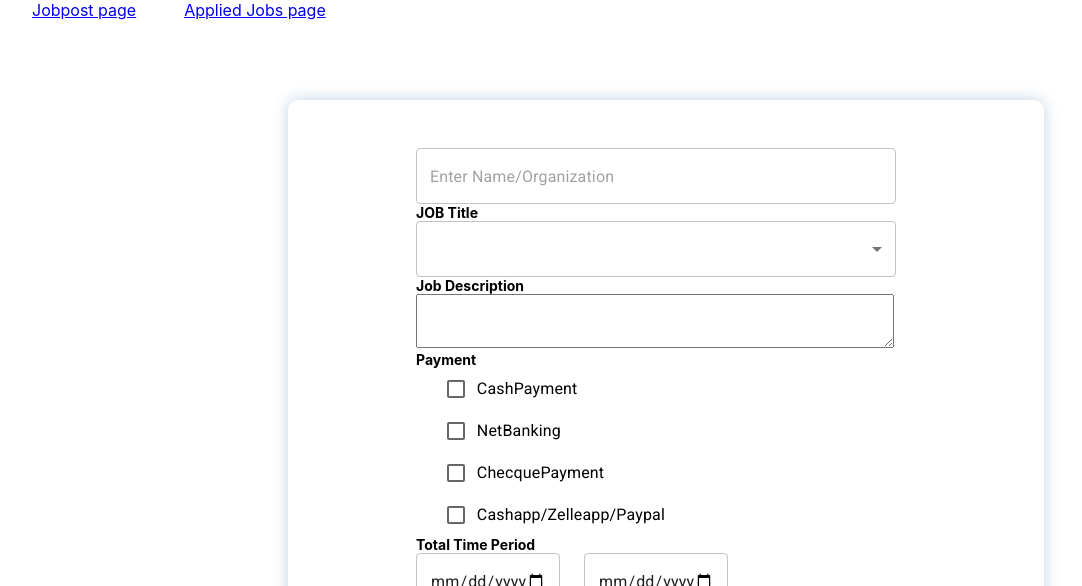
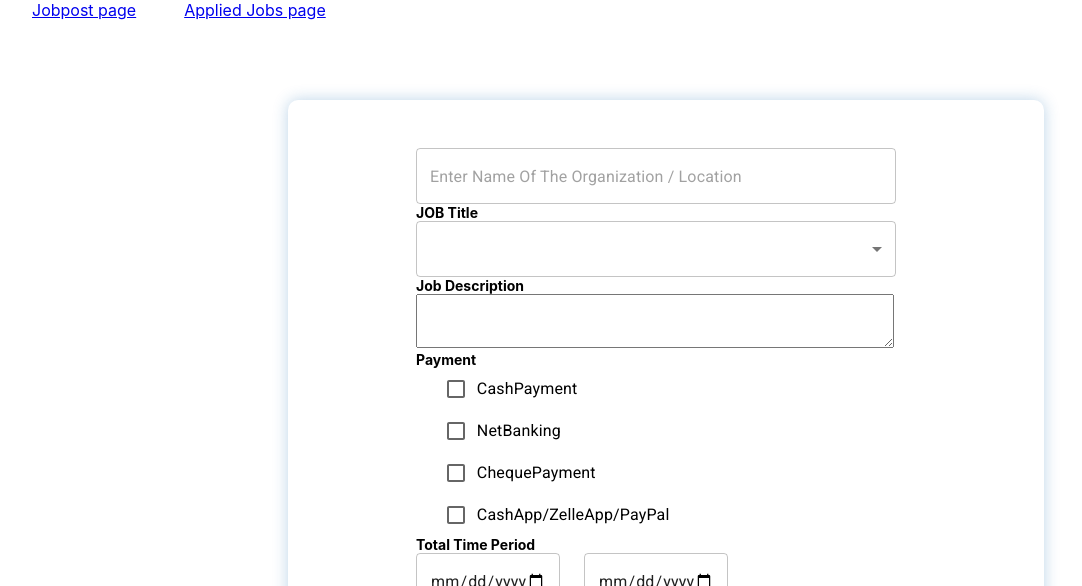
Before and after one commit to Intellisavvy/teens_portal_react_app, a React (Create React App) app: page / in a window 1280 px wide. Shown: the top 586 px of the page, without its empty margins (16-1098 px from the left). Built offline with nearby package versions, Linux system fonts and the light colour scheme.

Commit message:
Change Naming Conventions

```diff
--- a/src/App.tsx
+++ b/src/App.tsx
@@ -1,11 +1,10 @@
 import React from "react";
-import AppRoutes from "./components/Approutes";
+import AppRoutes from "./components/AppRoutes";
 
 function App() {
   return (
     <div >
-
-      <AppRoutes/>
+      <AppRoutes />
     </div>
   );
 }
--- a/src/components/Vendor/jobpost.tsx
+++ b/src/components/Vendor/jobpost.tsx
@@ -5,92 +5,120 @@ import TextField from '@mui/material/TextField';
 import FormControlLabel from '@mui/material/FormControlLabel';
 import Button from '@mui/material/Button';
 import './App.css';
-import { Checkbox, Select,MenuItem, BadgeMark } from '@mui/material';
+import { Checkbox, Select, MenuItem, BadgeMark } from '@mui/material';
 import Grid from '@mui/material/Grid';
 import Box from '@mui/material/Box';
-import { red } from '@mui/material/colors';
+// import { red } from '@mui/material/colors';
+
+
+
 const label = { inputProps: { 'aria-label': 'Checkbox demo' } };
 
 
-const Jobpost=(props:any) =>{
+const JobPost = (props: any) => {
 
-    const[check,setcheck]=React.useState(false);
-    const[data,setdata]=useState({
-    name:'',
-    option:'',
-    descp:'',
-   cashpayment:'',
-   netbanking:'',
-   checkpayment:'',
-   cashapp:'',
-   time:'',
-   date:'',
-   work:'',
-   state:'',
-   city:'',
-   code:'',
-   contact:''
+    const [check, setcheck] = React.useState(false);
+    const [data, setdata] = useState({
+        VenueName: '',
+        TypeOfPostAppliedFor: '',
+        JobDescription: '',
+        CashPayment: '',
+        NetBanking: '',
+        ChequePayment: '',
+        CashApp_ZelleApp_PayPal: '',
+        WorkStartingDate: '',
+        WorkEndingDate: '',
+        WorkingTime: '',
+        LocatedState: '',
+        LocatedCity: '',
+        ZipCode: '',
+        ContactingDetails: ''
 
     })
 
 
-    const[love,setlove]=useState('');
+    const [love, setlove] = useState('');
     // const Post=e=>{
     //     const hike=e.target.value;
     //     setlove(hike);
     // }
-    const checkboxref =useRef('');
-    const{name,option,descp,cashpayment,netbanking,checkpayment,cashapp,time,date,work,state,city,code,contact}=data;
-    const[checkbox,setcheckbox]=useState(false);
-    const post=(e:any) =>{
+    const checkboxref = useRef('');
+    const {
+        VenueName,
+        TypeOfPostAppliedFor,
+        JobDescription,
+        CashPayment,
+        NetBanking,
+        ChequePayment,
+        CashApp_ZelleApp_PayPal,
+        WorkStartingDate,
+        WorkEndingDate,
+        WorkingTime,
+        LocatedState,
+        LocatedCity,
+        ZipCode,
+        ContactingDetails
+    } = data;
+    const [checkbox, setcheckbox] = useState(false);
+    const onJobPostInput = (e: any) => {
         // setcheckbox(checkboxref.current.checked);
 
-        setdata({...data,[e.target.name]:e.target.value});
-        const hike=e.target.value;
+        setdata({ ...data, [e.target.name]: e.target.value });
+        const hike = e.target.value;
         setlove(hike);
     };
 
 
-    const hello=(e:any)=>{
+    const hello = (e: any) => {
         e.preventDefault();
-       props.onflow(name,option,descp,cashpayment,netbanking,checkpayment,cashapp,time,date,work,state,city,code,contact);
+        props.onflow(
+            VenueName,
+            TypeOfPostAppliedFor,
+            JobDescription,
+            CashPayment,
+            NetBanking,
+            ChequePayment,
+            CashApp_ZelleApp_PayPal,
+            WorkStartingDate,
+            WorkEndingDate,
+            WorkingTime,
+            LocatedState,
+            LocatedCity,
+            ZipCode,
+            ContactingDetails
+        );
         setdata({
-            name:'',
-            option:'',
-            descp:'',
-            cashpayment:'',
-            netbanking:'',
-            checkpayment:'',
-            cashapp:'',
-            time:'',
-            date:'',
-            work:'',
-            state:'',
-            city:'',
-            code:'',
-            contact:''
+            VenueName: '',
+            TypeOfPostAppliedFor: '',
+            JobDescription: '',
+            CashPayment: '',
+            NetBanking: '',
+            ChequePayment: '',
+            CashApp_ZelleApp_PayPal: '',
+            WorkStartingDate: '',
+            WorkEndingDate: '',
+            WorkingTime: '',
+            LocatedState: '',
+            LocatedCity: '',
+            ZipCode: '',
+            ContactingDetails: ''
         })
     }
 
 
     return (
         <div >
-
             <Grid container>
-
                 <Box className='well'>
                     <form onSubmit={hello} className="side">
-
                         <div className="sall">
                             <TextField
-
-                            name='name'
-                            value={name}
-                            placeholder='Enter Name/Organization'
+                                name='VenueName'
+                                value={VenueName}
+                                placeholder='Enter Name Of The Organization / Location'
                                 type={'text'}
-                            onChange={post}
+                                onChange={onJobPostInput}
                                 className="fieldsize"
-
                             />
                         </div>
                         <div >
@@ -106,8 +134,14 @@ const Jobpost=(props:any) =>{
                                 } */}
                             </div>
                             <div >
-                    <Select  labelId="demo-simple-select-label" id="demo-simple-select"
-                           value={option}   name="option" onChange={post} className="fieldsize">
+                                <Select
+                                    labelId="demo-simple-select-label"
+                                    id="demo-simple-select"
+                                    value={TypeOfPostAppliedFor}
+                                    name="TypeOfPostAppliedFor"
+                                    onChange={onJobPostInput}
+                                    className="fieldsize"
+                                >
                                     <MenuItem value="none">---None---</MenuItem>
                                     <MenuItem value="Babysiter">Baby Sitter</MenuItem>
                                     <MenuItem value="Gardener">Gardener</MenuItem>
@@ -133,35 +167,75 @@ const Jobpost=(props:any) =>{
                                 <label><b>Job Description</b></label>
                             </div>
                             <div>
-                        <textarea  value={descp}   name="descp" onChange={post} required className='size'/>
+                                <textarea
+                                    value={JobDescription}
+                                    name="JobDescription"
+                                    onChange={onJobPostInput}
+                                    required
+                                    className='size'
+                                />
                             </div>
                         </div>
                         <div>
-                        <label ><b>Payment</b></label>
+                            <label><b>Payment</b></label>
                             <div>
-                            <FormControlLabel label="CashPayment" control={<Checkbox  />}  style={{ marginLeft: "3%" }} name="cashpayment" value="cashpayment"  onChange={post} /><br/>
-                            <FormControlLabel label="NetBanking" control={<Checkbox />}  style={{ marginLeft: "3%" }} name="netbanking" value="netbanking"  onChange={post} /><br/>
-                            <FormControlLabel  label="ChecquePayment" control={<Checkbox />}  style={{ marginLeft: "3%" }} name="checkpayment" value="checkpayment" onChange={post}/><br />
-                            <FormControlLabel label="Cashapp/Zelleapp/Paypal" control={<Checkbox />}  style={{ marginLeft: "3%" }} name="cashapp/zelleapp/paypal" value="cashapp/zelleapp/paypal"  onChange={post}/><br />
+                                <FormControlLabel
+                                    label="CashPayment"
+                                    control={<Checkbox />}
+                                    style={{ marginLeft: "3%" }}
+                                    name="CashPayment"
+                                    value="CashPayment"
+                                    onChange={onJobPostInput}
+                                /><br />
+                                <FormControlLabel
+                                    label="NetBanking"
+                                    control={<Checkbox />}
+                                    style={{ marginLeft: "3%" }}
+                                    name="NetBanking"
+                                    value="NetBanking"
+                                    onChange={onJobPostInput}
+                                /><br />
+                                <FormControlLabel
+                                    label="ChequePayment"
+                                    control={<Checkbox />}
+                                    style={{ marginLeft: "3%" }}
+                                    name="ChequePayment"
+                                    value="ChequePayment"
+                                    onChange={onJobPostInput}
+                                /><br />
+                                <FormControlLabel
+                                    label="CashApp/ZelleApp/PayPal"
+                                    control={<Checkbox />}
+                                    style={{ marginLeft: "3%" }}
+                                    name="CashApp_ZelleApp_PayPal"
+                                    value="CashApp/ZelleApp/PayPal"
+                                    onChange={onJobPostInput}
+                                /><br />
                             </div>
-
                         </div>
-
                         <div >
                             <div>
                                 <label><b>Total Time Period</b></label>
                             </div>
-                        <div style={{display:'flex'}}>
+                            <div style={{ display: 'flex' }}>
                                 <div >
                                     <TextField
-                                 value={time}   name="time" onChange={post}  className='flow' type={'date'}
+                                        value={WorkStartingDate}
+                                        name="WorkStartingDate"
+                                        onChange={onJobPostInput}
+                                        className='flow'
+                                        type={'date'}
                                     />
 
                                 </div>
                                 <div className='flip'>
                                     <TextField
                                         type={'date'}
-                                    value={date}   name="date" onChange={post}  className='flow' />
+                                        value={WorkEndingDate}
+                                        name="WorkEndingDate"
+                                        onChange={onJobPostInput}
+                                        className='flow'
+                                    />
                                 </div>
                             </div>
                         </div>
@@ -169,56 +243,79 @@ const Jobpost=(props:any) =>{
                             <div>
                                 <label><b>Work Timings</b></label>
                             </div>
-                        <TextField value={work}   name="work" onChange={post} className="fieldsize"/>
+                            <TextField
+                                value={WorkingTime}
+                                name="WorkingTime"
+                                onChange={onJobPostInput}
+                                className="fieldsize"
+                            />
                         </div>
                         <div >
                             <div>
                                 <label><b>Job Location</b></label>
                             </div>
-                        <div style={{display:'flex'}}>
+                            <div style={{ display: 'flex' }}>
                                 <div >
                                     <TextField
-                                 value={state}   name="state" onChange={post}  className='flow'
-                                  placeholder='State'/>
+                                        value={LocatedState}
+                                        name="LocatedState"
+                                        onChange={onJobPostInput}
+                                        className='flow'
+                                        placeholder='State' />
 
                                 </div>
                                 <div className='flip'>
                                     <TextField
                                         placeholder='city'
-                                    value={city}   name="city" onChange={post}  className='flow' />
+                                        value={LocatedCity}
+                                        name="LocatedCity"
+                                        onChange={onJobPostInput}
+                                        className='flow'
+                                    />
                                 </div>
                                 <div className='flip'>
                                     <TextField
+                                        type={'number'}
                                         id="outlined-password-input"
                                         placeholder='Zip code'
-                                value={code}   name="code" onChange={post}  className='flow'
-                                 type={'number'} />
+                                        value={ZipCode}
+                                        name="ZipCode"
+                                        onChange={onJobPostInput}
+                                        className='flow'
+                                    />
                                 </div>
                             </div>
                         </div>
                         <div className='fieldsize'>
                             <div>
-                            <label><b>Contact Details</b></label><br/>
+                                <label><b>Contact Details</b></label><br />
                             </div>
                             <div>
-                        <textarea     value={contact}  name="contact" className='size' onChange={post} />
+                                <textarea
+                                    value={ContactingDetails}
+                                    name="ContactingDetails"
+                                    className='size'
+                                    onChange={onJobPostInput}
+                                />
                             </div>
                         </div>
                         <div>
-                        <input type={'checkbox'}  /> I accept TERMS & CONDITIONS
+                            <input type={'checkbox'} /> I accept TERMS & CONDITIONS
 
                         </div>
                         <div className='button'>
-                        <Button variant="contained" type={'submit'}  >Post Job</Button>
+                            <Button
+                                variant="contained"
+                                type={'submit'}
+                            >
+                                Post Job
+                            </Button>
                         </div>
-
                     </form>
-
                 </Box>
             </Grid>
-
         </div>
     );
 }
 
-  export default Jobpost;
+export default JobPost;
```
Also changed, not shown: src/components/Approutes.tsx (+6 -4 lines). Lines whose indentation alone changed are shown as unchanged.
